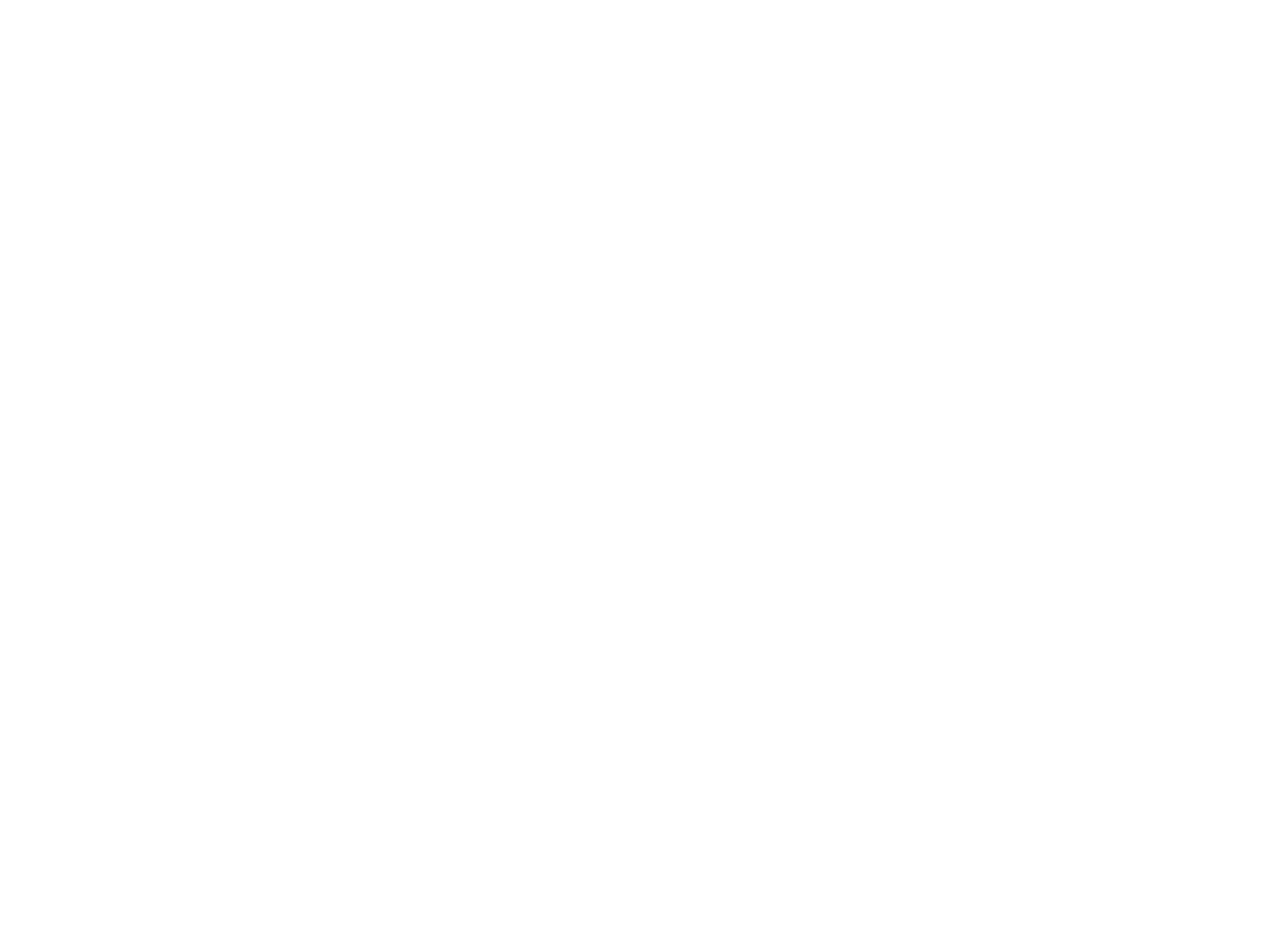
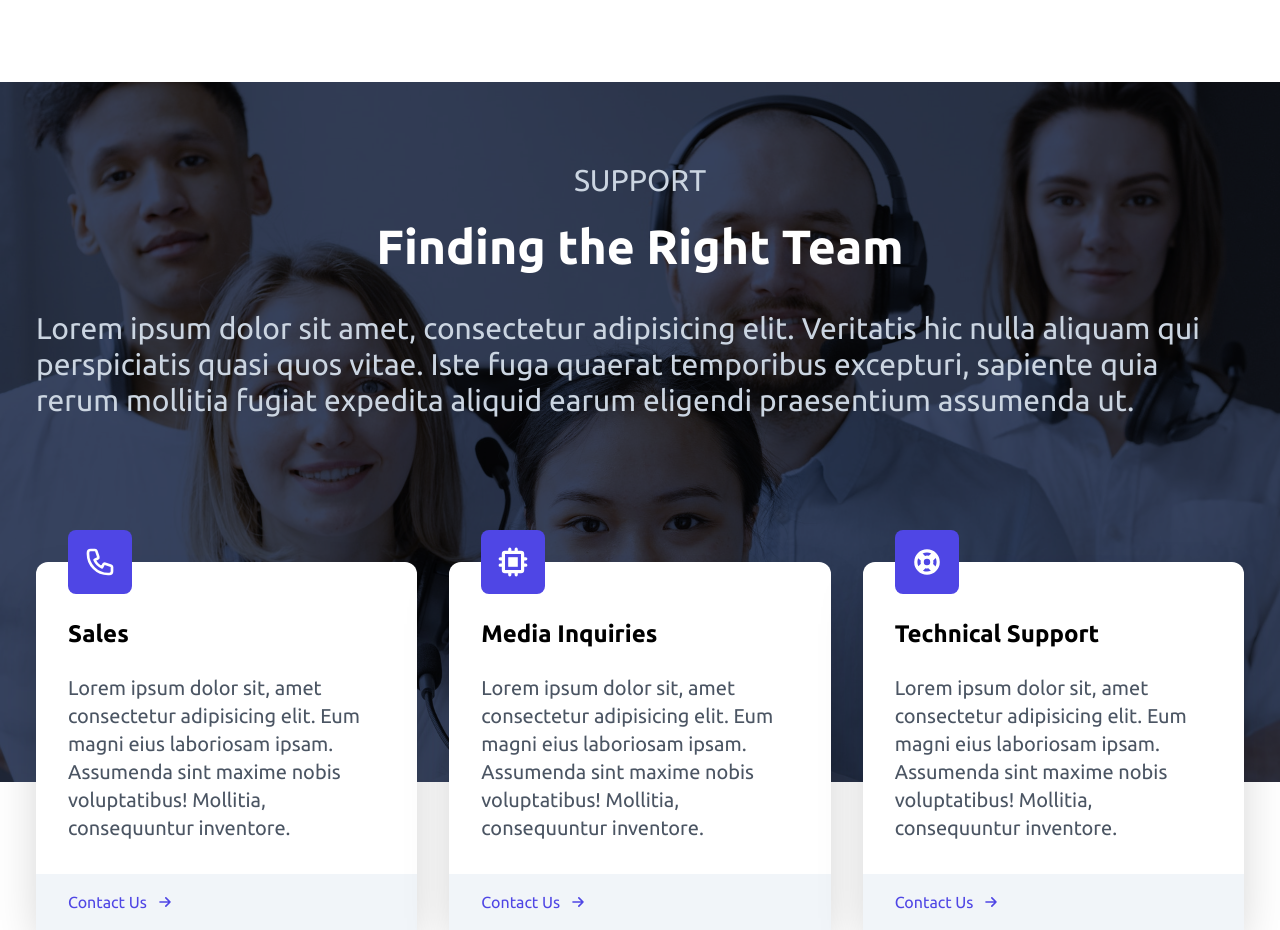
Before and after one commit to thes3interdev/slp-mawingu-website, a React (Vite) app: page / in a window 1280 px wide. Shown: the part 1300-2230 px from the top of the page. Before the commit the page ends 1382 px from the top, so only its background shows below. Built offline with nearby package versions, Linux system fonts and the light colour scheme.

Commit message:
feat: support section.

```diff
--- a/src/App.jsx
+++ b/src/App.jsx
@@ -15,11 +15,9 @@
 	return (
 		<Router>
 			<ApolloProvider client={client}>
-				<div>
-					<Routes>
-						<Route path="/" element={<PageHome />} />
-					</Routes>
-				</div>
+				<Routes>
+					<Route path="/" element={<PageHome />} />
+				</Routes>
 			</ApolloProvider>
 		</Router>
 	);
--- a/src/components/NavigationHeader.jsx
+++ b/src/components/NavigationHeader.jsx
@@ -21,10 +21,9 @@
 					</ul>
 				</div>
 				<div className="hidden pr-4 md:flex">
-					<button className="mr-4 border-none bg-transparent text-black">Sign In</button>
 					<button className="px-5 py-3">Sign Up</button>
 				</div>
-				<div className="md:hidden" onClick={handleClick}>
+				<div className="mr-4 md:hidden" onClick={handleClick}>
 					{!navigation ? <MenuIcon className="h-6 w-6" /> : <XIcon className="h6 w-6" />}
 				</div>
 			</div>
@@ -36,9 +35,6 @@
 				<li className="w-full border-b-2 border-zinc-300">Platform</li>
 				<li className="w-full border-b-2 border-zinc-300">Pricing</li>
 				<div className="my-4 flex flex-col">
-					<button className="mb-4 bg-transparent px-5 py-3 text-indigo-600">
-						Sign In
-					</button>
 					<button className="px-5 py-3">Sign Up</button>
 				</div>
 			</ul>
--- /dev/null
+++ b/src/components/SectionSupport.jsx
@@ -0,0 +1,85 @@
+import { PhoneIcon, ArrowSmRightIcon } from '@heroicons/react/outline';
+import { ChipIcon, SupportIcon } from '@heroicons/react/solid';
+import SupportBgImage from '../assets/support.jpg';
+
+const SectionSupport = () => {
+	return (
+		<div className="mt-24 h-screen w-full">
+			<div className="absolute h-[700px] w-full bg-gray-900/90">
+				<img
+					src={SupportBgImage}
+					alt="Support Image"
+					className="h-full w-full object-cover mix-blend-overlay"
+				/>
+			</div>
+
+			<div className="relative mx-auto max-w-[1240px] text-white">
+				<div className="px-4 py-12">
+					<h2 className="pt-8 text-center text-3xl uppercase text-slate-300">Support</h2>
+					<h3 className="py-6 text-center text-5xl font-bold">Finding the Right Team</h3>
+					<p className="py-4 text-3xl text-slate-300">
+						Lorem ipsum dolor sit amet, consectetur adipisicing elit. Veritatis hic nulla
+						aliquam qui perspiciatis quasi quos vitae. Iste fuga quaerat temporibus
+						excepturi, sapiente quia rerum mollitia fugiat expedita aliquid earum
+						eligendi praesentium assumenda ut.
+					</p>
+				</div>
+
+				<div className="relative grid grid-cols-1 gap-x-8 gap-y-16 px-4 pt-12 text-black sm:pt-20 lg:grid-cols-3">
+					<div className="rounded-xl bg-white shadow-2xl">
+						<div className="p-8">
+							<PhoneIcon className="mt-[-4rem] w-16 rounded-lg bg-indigo-600 p-4 text-white" />
+							<h3 className="my-6 text-2xl font-bold">Sales</h3>
+							<p className="text-xl text-gray-600">
+								Lorem ipsum dolor sit, amet consectetur adipisicing elit. Eum magni eius
+								laboriosam ipsam. Assumenda sint maxime nobis voluptatibus! Mollitia,
+								consequuntur inventore.
+							</p>
+						</div>
+						<div className="bg-slate-100 py-4 pl-8">
+							<p className="flex items-center text-indigo-600">
+								Contact Us <ArrowSmRightIcon className="ml-2 w-5" />
+							</p>
+						</div>
+					</div>
+
+					<div className="rounded-xl bg-white shadow-2xl">
+						<div className="p-8">
+							<ChipIcon className="mt-[-4rem] w-16 rounded-lg bg-indigo-600 p-4 text-white" />
+							<h3 className="my-6 text-2xl font-bold">Media Inquiries</h3>
+							<p className="text-xl text-gray-600">
+								Lorem ipsum dolor sit, amet consectetur adipisicing elit. Eum magni eius
+								laboriosam ipsam. Assumenda sint maxime nobis voluptatibus! Mollitia,
+								consequuntur inventore.
+							</p>
+						</div>
+						<div className="bg-slate-100 py-4 pl-8">
+							<p className="flex items-center text-indigo-600">
+								Contact Us <ArrowSmRightIcon className="ml-2 w-5" />
+							</p>
+						</div>
+					</div>
+
+					<div className="rounded-xl bg-white shadow-2xl">
+						<div className="p-8">
+							<SupportIcon className="mt-[-4rem] w-16 rounded-lg bg-indigo-600 p-4 text-white" />
+							<h3 className="my-6 text-2xl font-bold">Technical Support</h3>
+							<p className="text-xl text-gray-600">
+								Lorem ipsum dolor sit, amet consectetur adipisicing elit. Eum magni eius
+								laboriosam ipsam. Assumenda sint maxime nobis voluptatibus! Mollitia,
+								consequuntur inventore.
+							</p>
+						</div>
+						<div className="bg-slate-100 py-4 pl-8">
+							<p className="flex items-center text-indigo-600">
+								Contact Us <ArrowSmRightIcon className="ml-2 w-5" />
+							</p>
+						</div>
+					</div>
+				</div>
+			</div>
+		</div>
+	);
+};
+
+export default SectionSupport;
--- a/src/pages/PageHome.jsx
+++ b/src/pages/PageHome.jsx
@@ -2,6 +2,7 @@
 import NavigationHeader from '../components/NavigationHeader';
 import SectionHero from '../components/SectionHero';
 import SectionAbout from '../components/SectionAbout';
+import SectionSupport from '../components/SectionSupport';
 
 const PageHome = () => {
 	UtilityTabTitle('Home Page | Superior Software Solutions');
@@ -11,6 +12,7 @@
 			<NavigationHeader />
 			<SectionHero />
 			<SectionAbout />
+			<SectionSupport />
 		</div>
 	);
 };
```
